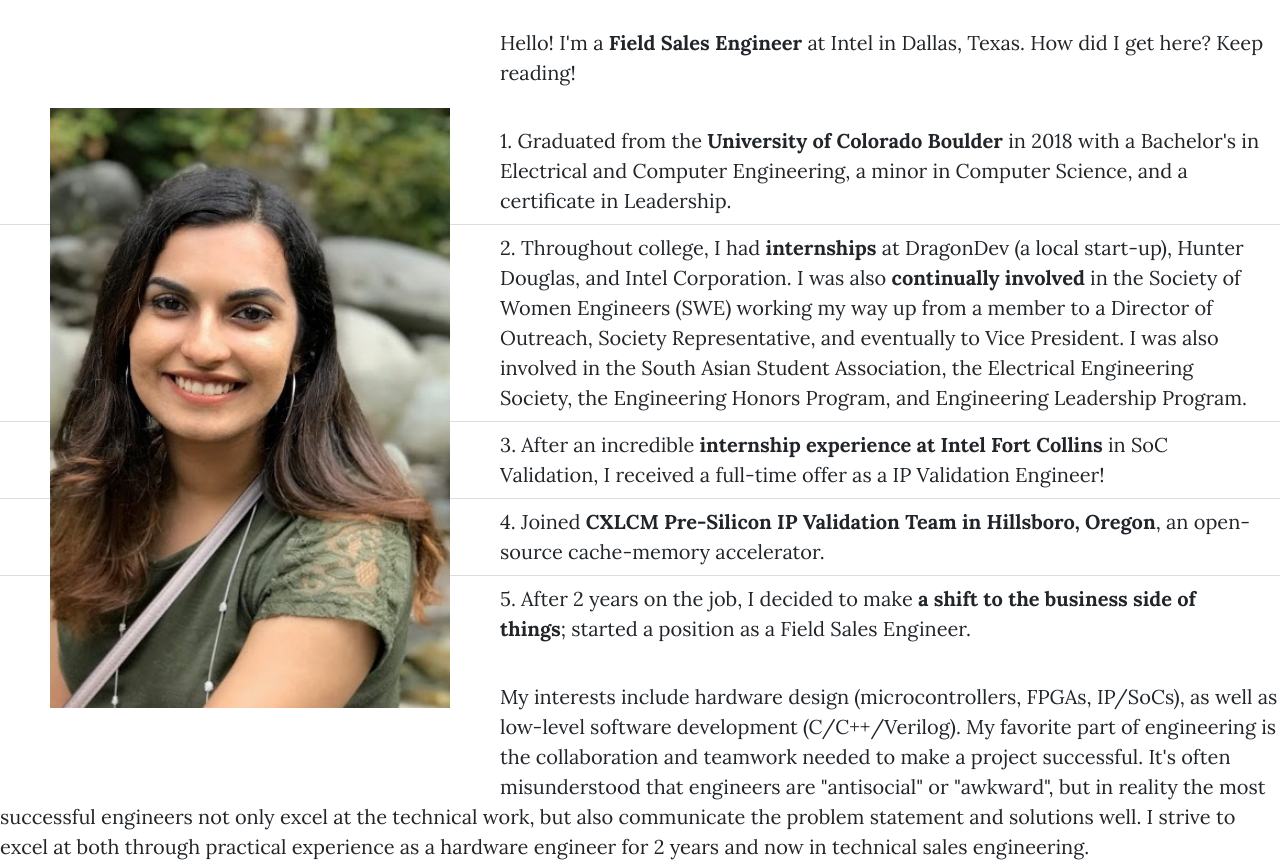
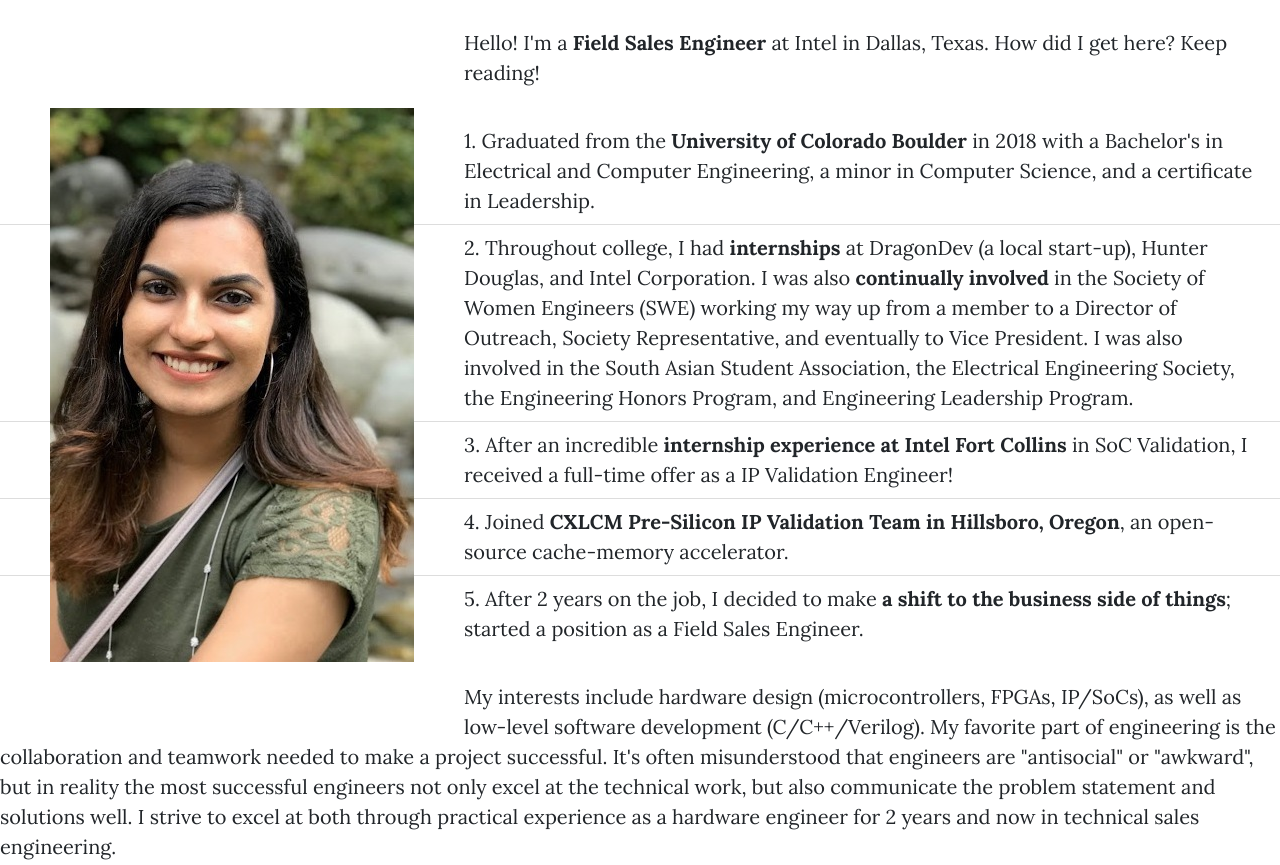
Before and after one commit to vanika-hans/vanikahans.com, a website: page index.html in a window 1280 px wide. Shown: the part 702-1567 px from the top of the page. Drawn offline with nearby package versions, Linux system fonts and the light colour scheme.

Commit message:
fixed autowidth of homepage photo also

```diff
--- a/index.html
+++ b/index.html
@@ -94,6 +94,11 @@
   background-color: black;
 }
 
+img {
+	width: auto ;
+	max-width: 100% ;
+	height: auto;
+}
 
     </style>
 
@@ -188,7 +193,8 @@
 		</div>
 	</div>
 		<div>
-			<p style="float: left; padding: 50px;"><img src="img/me_photo.jpg" height="600" width="400" border="200px"></p>
+			<!--<p style="float: left; padding: 50px;"><img src="img/me_photo.jpg" height="600" width="400" border="200px"></p -->
+			<p style="float: left; padding: 50px;"><img src="img/me_photo.jpg" border="200px"></p>
 <!-- 			<p style="padding: 5px; text-align: justify;"> Hello! I'm a Field Sales Engineer at Intel in Dallas, Texas. How did I get here? <p> -->
   <p> Hello! I'm a <b>Field Sales Engineer</b> at Intel in Dallas, Texas. How did I get here? Keep reading!</p>
   <ul class="w3-ul w3-hoverable">
```
